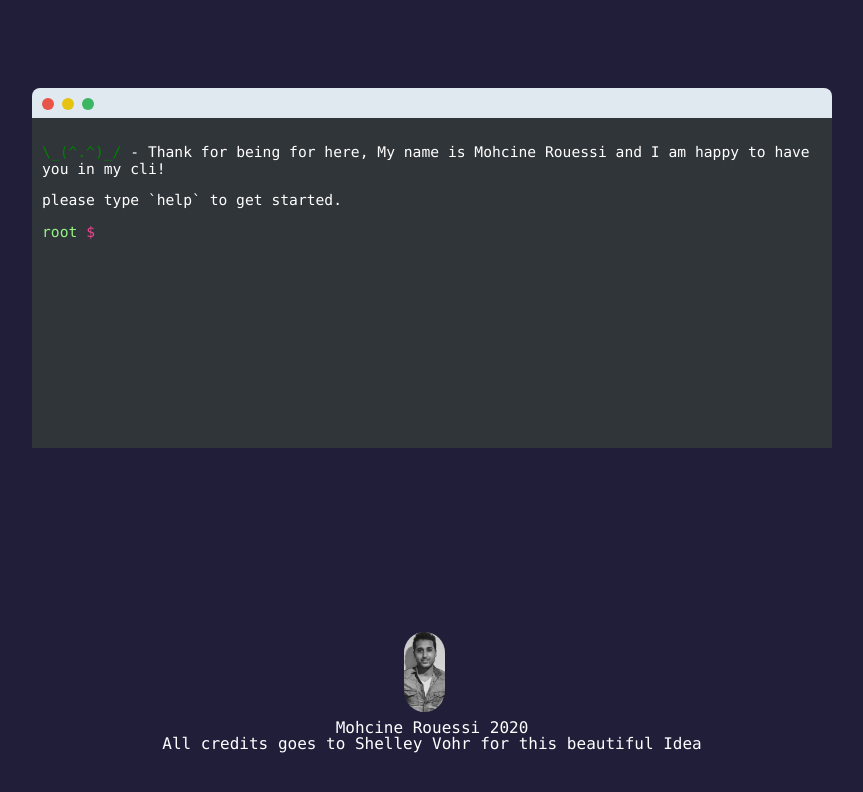
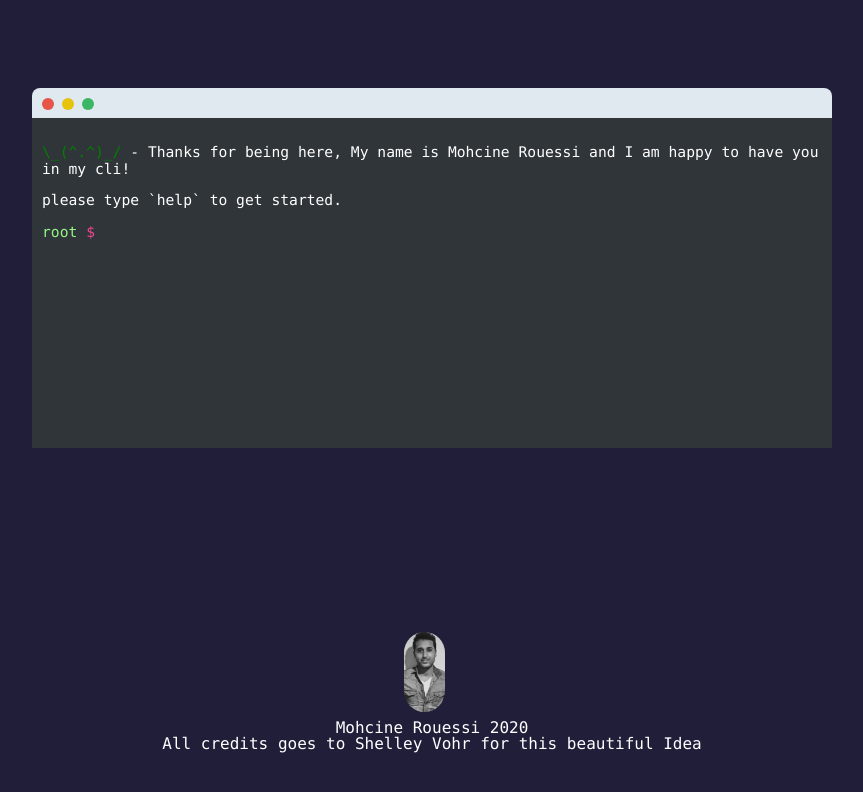
Before and after one commit to moroChev/my-cli, a website: page index.html in a window 1280 px wide. Shown: the whole page, without its empty margins (208-1071 px from the left). Drawn offline with nearby package versions, Linux system fonts and the light colour scheme.

Commit message:
Update index.html

```diff
--- a/index.html
+++ b/index.html
@@ -19,7 +19,7 @@
       <div class="button green"></div>
     </header>
     <div id="terminal">
-      <p><span class="green">\_(^.^)_/</span> - Thank for being for here, My name is Mohcine Rouessi and I am happy to
+      <p><span class="green">\_(^.^)_/</span> - Thanks for being here, My name is Mohcine Rouessi and I am happy to
         have you in my cli! </p>
       <p>please type `help` to get started.</p>
       <p class="hidden">
```
